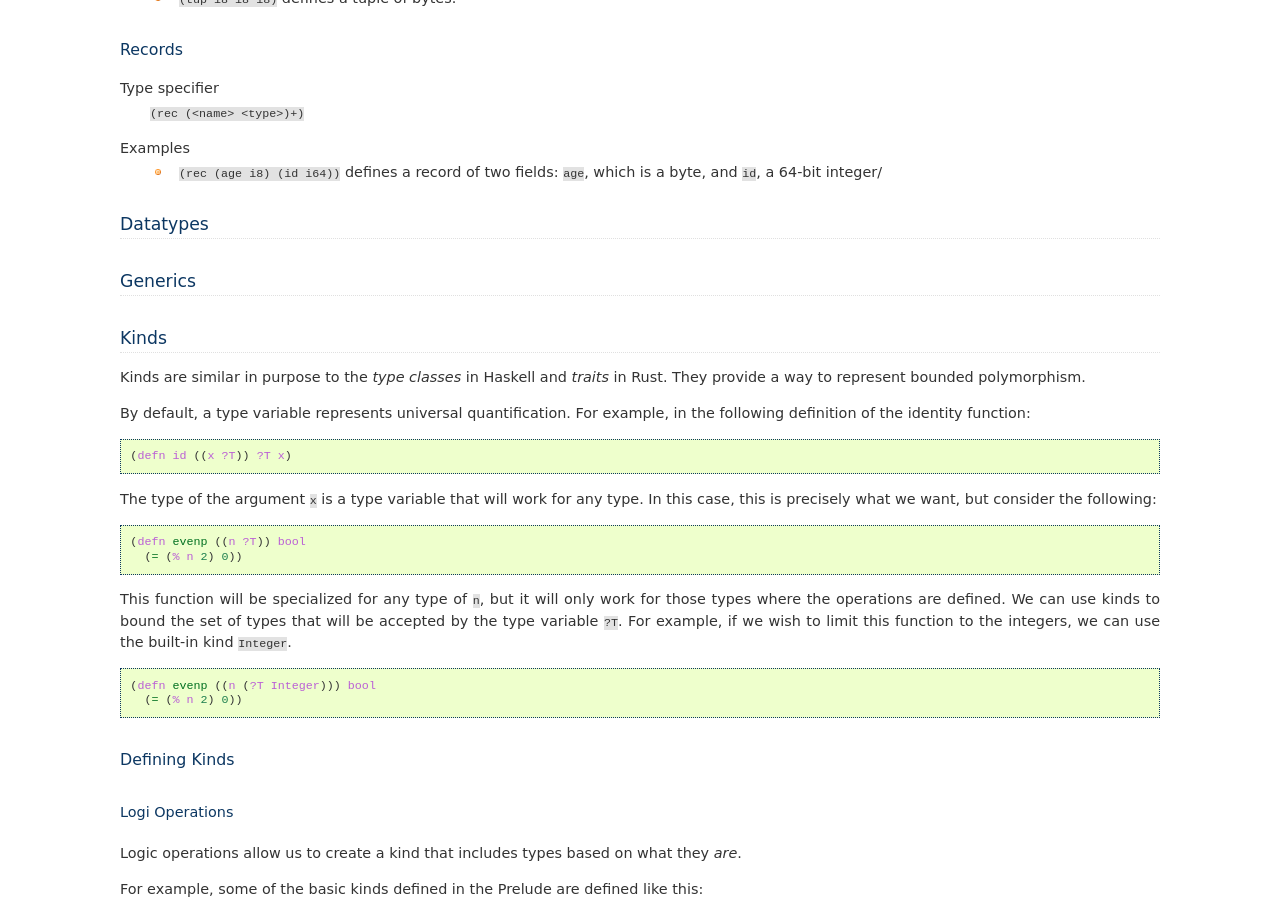
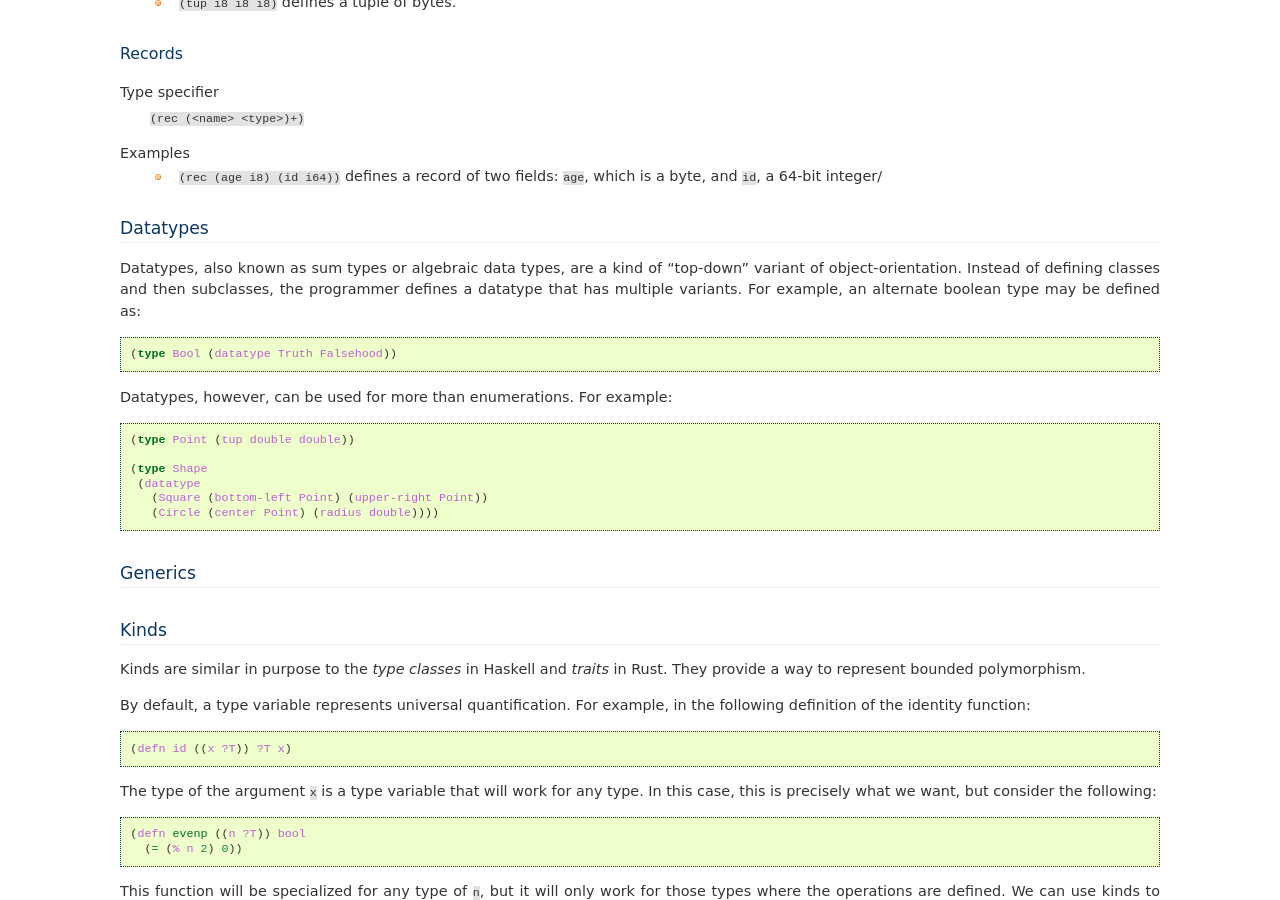
Before and after one commit to eudoxia0/corvus, a Sphinx documentation site: the page built from docs/types.rst, in a window 1280 px wide and 900 px high, scrolled down 1569 px. Built offline with Sphinx 7.4.7, drawn with Linux system fonts in a browser that asks for light colours; formulas are drawn with MathJax 3; some of the changed lines change nothing that is shown.

Commit message:
Add documentation on ADTs

```diff
--- a/docs/types.rst
+++ b/docs/types.rst
@@ -25,22 +25,22 @@ Integers
 Integer types are denoted by the letter 'i' followed by the integer's
 bit-width. The following integer types are supported:
 
-* `i8`
-* `i16`
-* `i32`
-* `i64`
-* `i128`
+* :code:`i8`
+* :code:`i16`
+* :code:`i32`
+* :code:`i64`
+* :code:`i128`
 
-The symbol `word` is aliased to the integer type that represents a machine
-word. In 64-bit systems, this is usually `i64`.
+The symbol :code:`word` is aliased to the integer type that represents a machine
+word. In 64-bit systems, this is usually :code:`i64`.
 
 Floating-point
 --------------
 
-* `half`: Half precision, 16 bits wide.
-* `single`: Single precision, 32 bits wide.
-* `double`: Double precision, 64 bits wide.
-* `quad`: Quadruple precision, 128 bits wide.
+* :code:`half`: Half precision, 16 bits wide.
+* :code:`single`: Single precision, 32 bits wide.
+* :code:`double`: Double precision, 64 bits wide.
+* :code:`quad`: Quadruple precision, 128 bits wide.
 
 Aggregate Types
 ===============
@@ -91,6 +91,27 @@ Examples
 
 Datatypes
 =========
+
+Datatypes, also known as sum types or algebraic data types, are a kind of
+"top-down" variant of object-orientation. Instead of defining classes and then
+subclasses, the programmer defines a datatype that has multiple variants. For
+example, an alternate boolean type may be defined as:
+
+::
+
+  (type Bool (datatype Truth Falsehood))
+
+Datatypes, however, can be used for more than enumerations. For example:
+
+::
+
+  (type Point (tup double double))
+
+  (type Shape
+   (datatype
+     (Square (bottom-left Point) (upper-right Point))
+     (Circle (center Point) (radius double))))
+
 
 Generics
 ========
```
